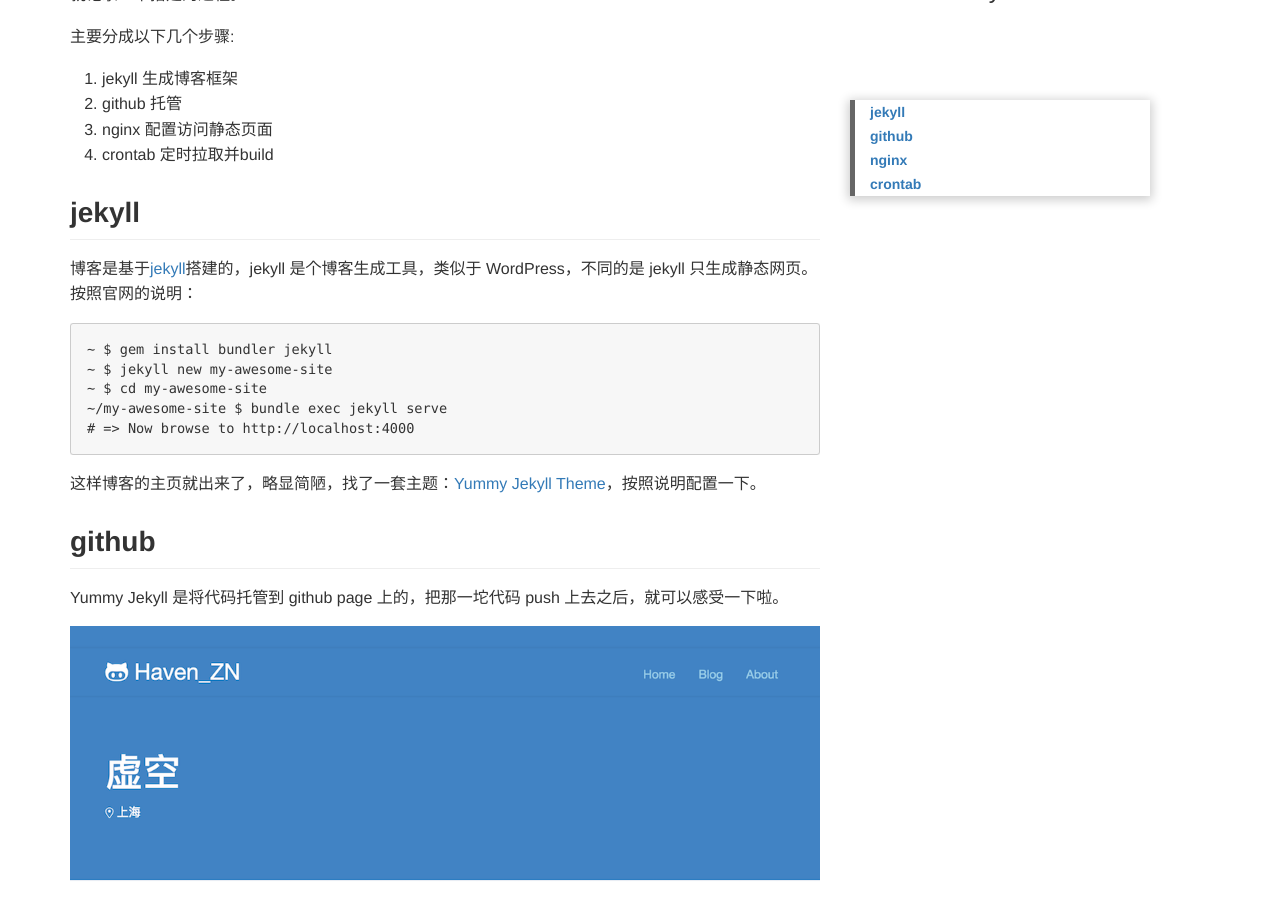
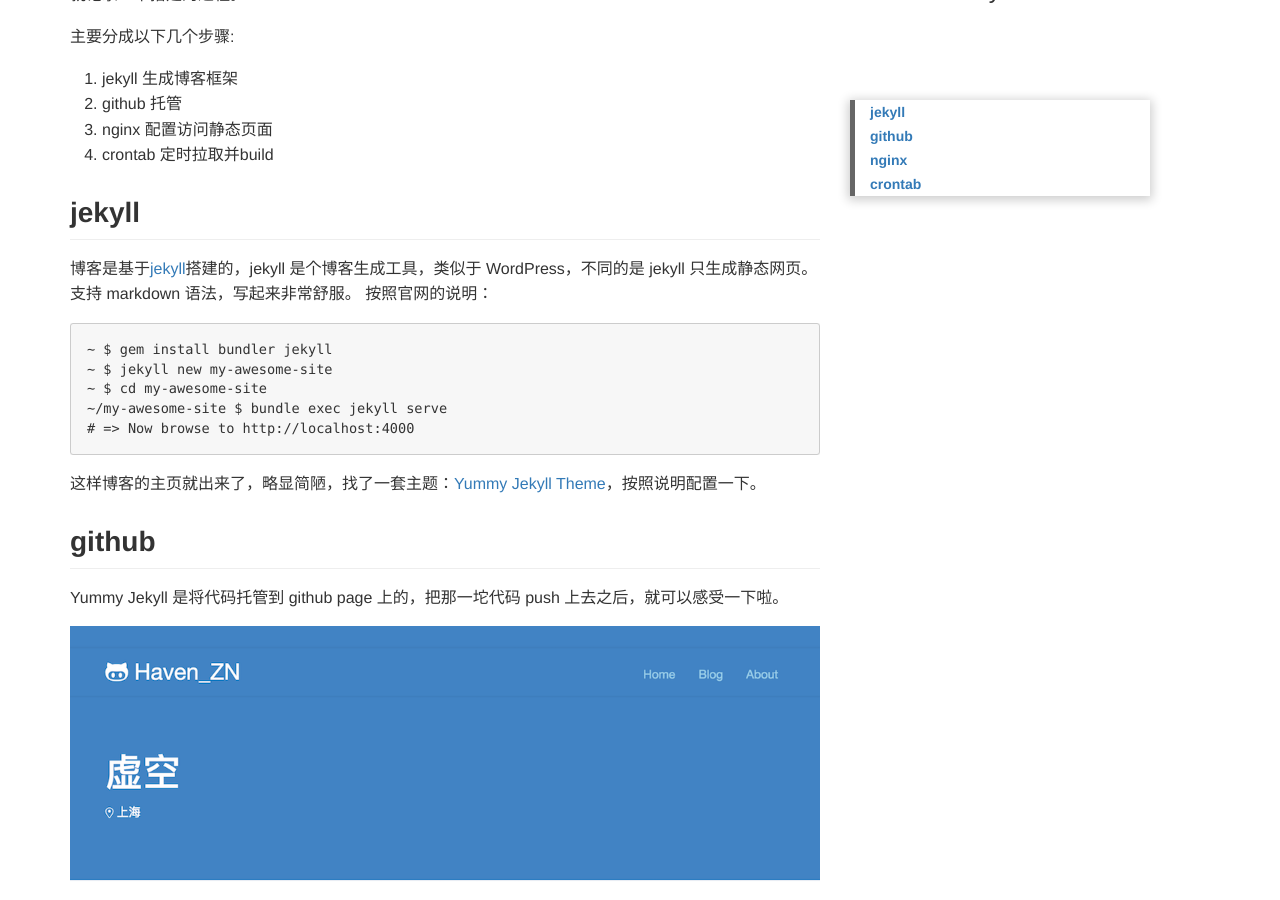
Before and after one commit to HavenZhu/HavenZhu.github.io, a Jekyll site: the page built from _posts/2018/2018-07-26-build-blog.md, in a window 1280 px wide and 900 px high, scrolled down 501 px. Built offline with Jekyll 4.4.1, drawn with Linux system fonts in a browser that asks for light colours; a script that is not in the unit is left out; some of the changed text lies outside the part shown.

Commit message:
博客搭建过程稍作修改

````diff
--- a/_posts/2018/2018-07-26-build-blog.md
+++ b/_posts/2018/2018-07-26-build-blog.md
@@ -15,7 +15,7 @@ tags: [mix]
 
 ## jekyll
 
-博客是基于[jekyll](https://jekyllrb.com/)搭建的，jekyll 是个博客生成工具，类似于 WordPress，不同的是 jekyll 只生成静态网页。
+博客是基于[jekyll](https://jekyllrb.com/)搭建的，jekyll 是个博客生成工具，类似于 WordPress，不同的是 jekyll 只生成静态网页。支持 markdown 语法，写起来非常舒服。
 按照官网的说明：
 ```text
 ~ $ gem install bundler jekyll
````
Also changed, not shown: other parts of _posts/2018/2018-07-26-build-blog.md (+1 -1 lines).
